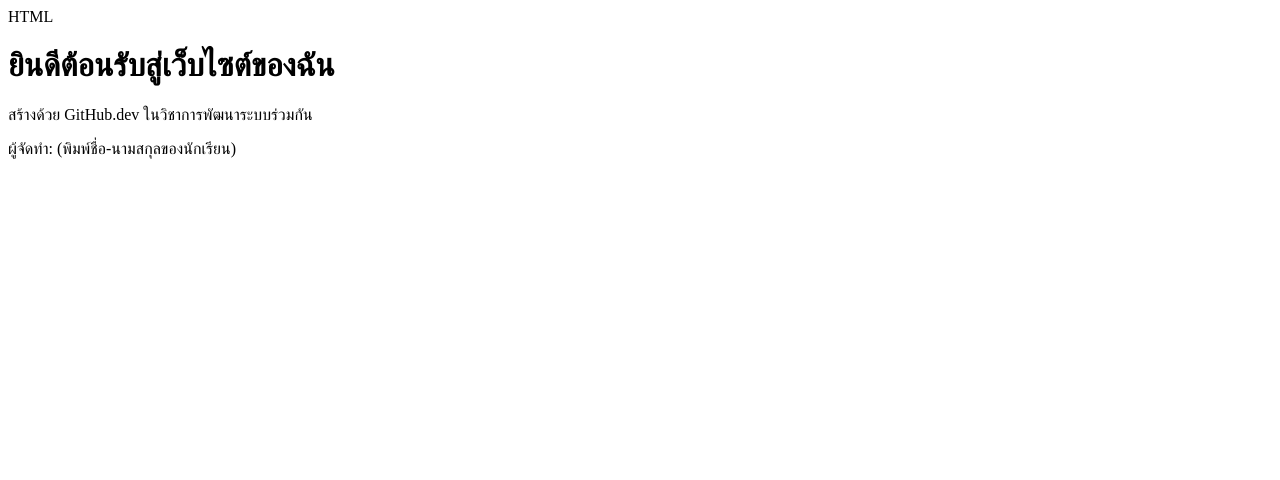
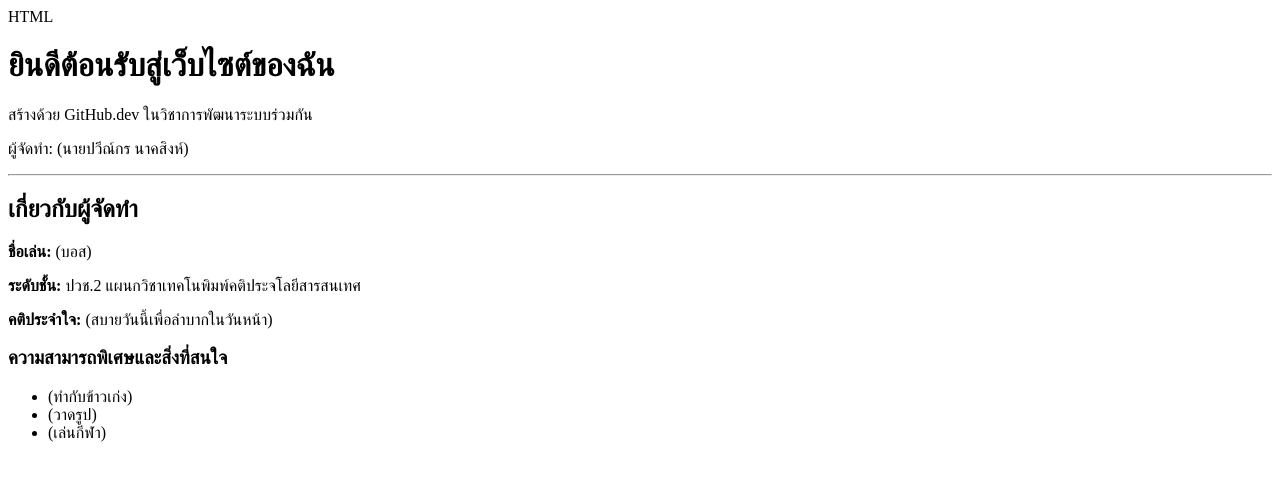
Before and after one commit to s32528-spec/my-first-repo, a plain HTML site: page index.html in a window 1280 px wide. Drawn offline with Linux system fonts and the light colour scheme.

Commit message:
อัปเดตข้อมูลในสาขา proture-profile

```diff
--- a/index.html
+++ b/index.html
@@ -8,6 +8,19 @@ HTML
 <body>
     <h1>ยินดีต้อนรับสู่เว็บไซต์ของฉัน</h1>
     <p>สร้างด้วย GitHub.dev ในวิชาการพัฒนาระบบร่วมกัน</p>
-    <p>ผู้จัดทำ: (พิมพ์ชื่อ-นามสกุลของนักเรียน)</p>
+    <p>ผู้จัดทำ: (นายปวีณ์กร นาคสิงห์)</p>
+    </p>
+    <hr>
+    <h2>เกี่ยวกับผู้จัดทำ</h2>
+    <p><strong>ชื่อเล่น:</strong> (บอส)</p>
+    <p><strong>ระดับชั้น:</strong> ปวช.2 แผนกวิชาเทคโนพิมพ์คติประจโลยีสารสนเทศ</p>
+    <p><strong>คติประจำใจ:</strong> (สบายวันนี้เพื่อลำบากในวันหน้า)</p>
+
+    <h3>ความสามารถพิเศษและสิ่งที่สนใจ</h3>
+    <ul>
+        <li>(ทำกับข้าวเก่ง)</li>
+        <li>(วาดรูป)</li>
+        <li>(เล่นกีฬา)</li>
+    </ul>
 </body>
 </html>
```
